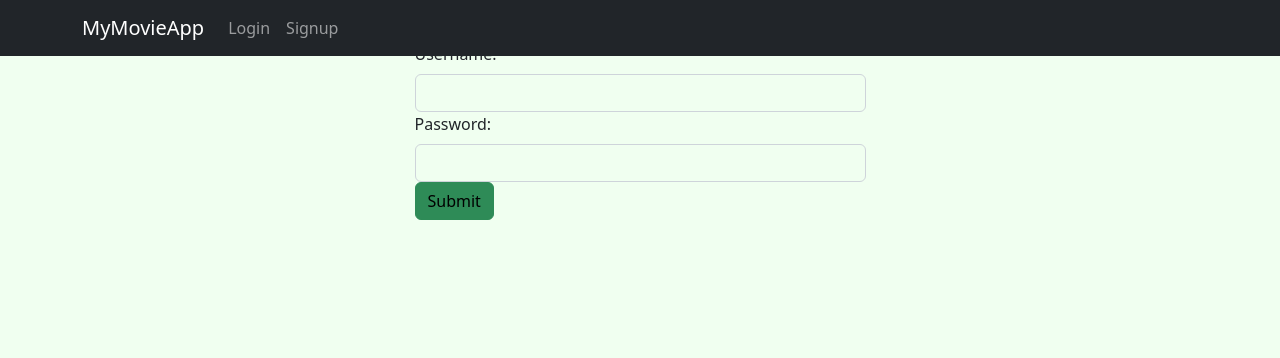
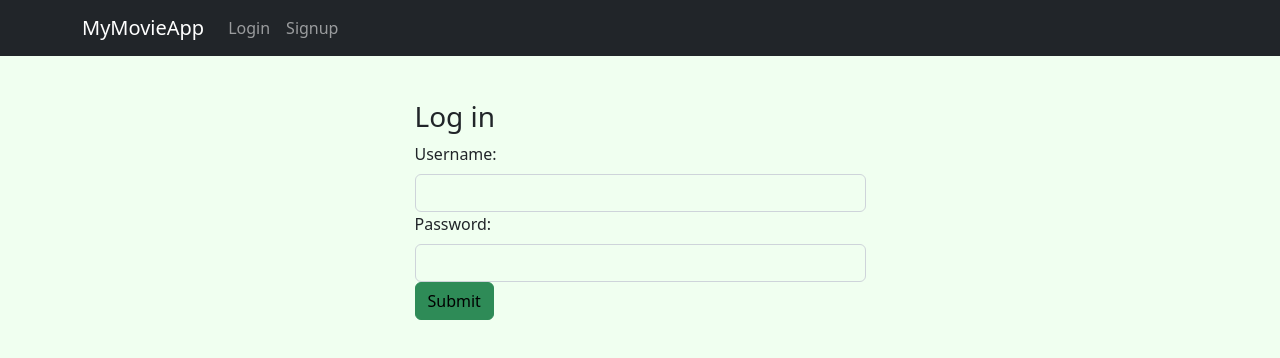
Before and after one commit to SpenUtt/MyMovieApp-client, a React (Vite) app: page /login in a window 1280 px wide. Shown: the top 358 px of the page. Built offline with nearby package versions, Linux system fonts and the light colour scheme.

Commit message:
added padding below navigation bar

```diff
--- a/src/components/main-view/main-view.jsx
+++ b/src/components/main-view/main-view.jsx
@@ -39,7 +39,7 @@ export const MainView = () => {
                     setUser(null);
                 }}
             />
-            <Row className="justify-content-md-center">
+            <Row className="justify-content-md-center" style={{ paddingTop: 100}}>
                 <Routes>
                     <Route
                         path="/signup"
--- a/src/components/movie-view/movie-view.jsx
+++ b/src/components/movie-view/movie-view.jsx
@@ -4,7 +4,7 @@ import { Link } from "react-router-dom";
 import './movie-view.scss';
 import { useState } from "react";
 import { useEffect } from "react";
-import { Row, Col, Button } from "react";
+import { Row, Col, Button } from "react-bootstrap";
 
 export const MovieView = ({ movies, username, favoriteMovies }) => {
     const { movieId } = useParams();
```
Also changed, not shown: 2 other files (tests, documents, lock files or other folders).
